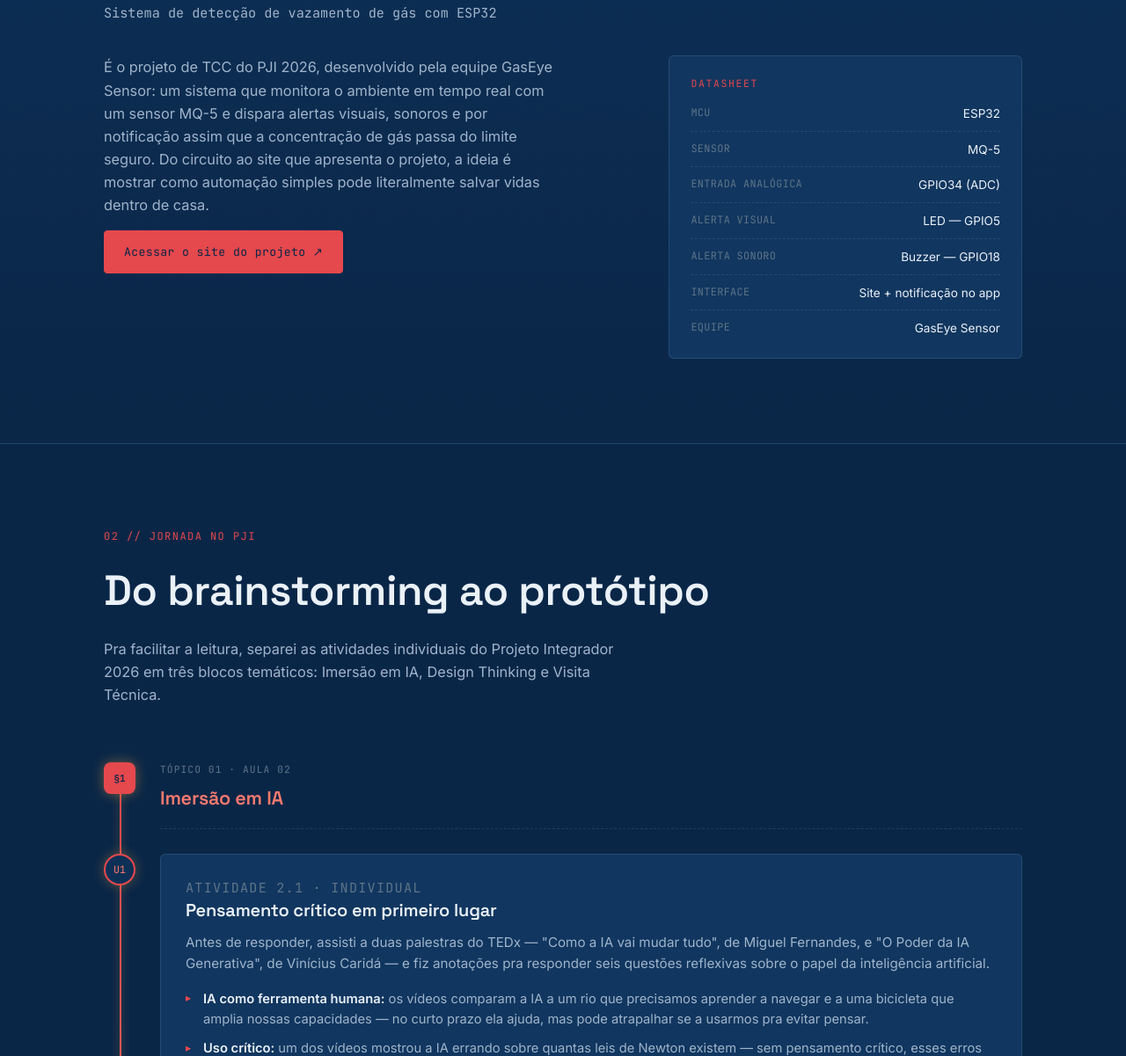
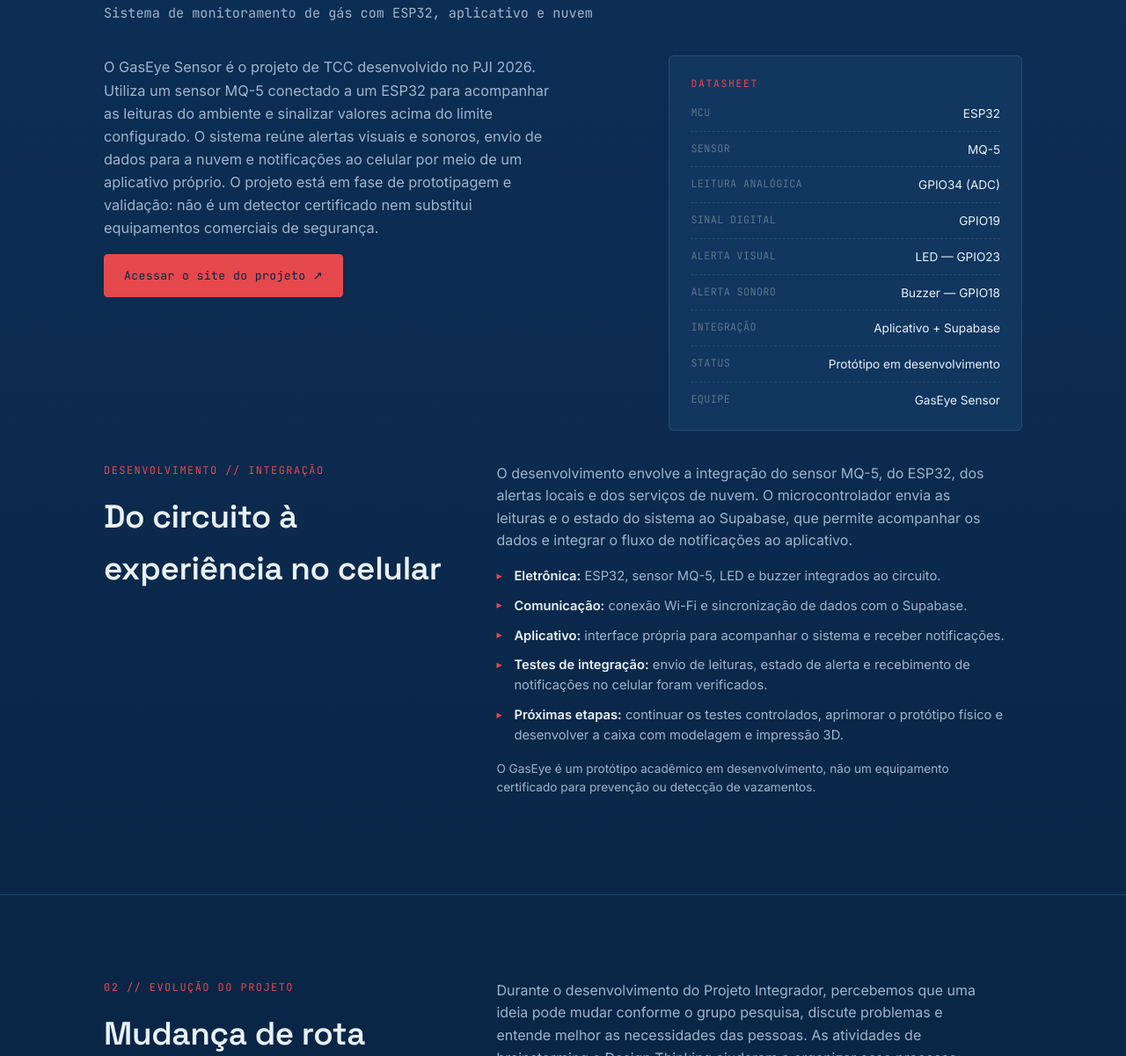
Before and after one commit to hypigames/Portfolio, a plain HTML site: page index.html in a window 1280 px wide. Shown: the part 1599-2800 px from the top of the page at 88% size. Drawn offline with Linux system fonts and the light colour scheme.

Commit message:
Update index.html

```diff
--- a/index.html
+++ b/index.html
@@ -603,6 +603,7 @@
       <nav class="nav-links">
         <a href="#sobre">Sobre</a>
         <a href="#projeto">Projeto</a>
+        <a href="#mudanca-rota">Mudança de rota</a>
         <a href="#jornada">Jornada</a>
         <a href="https://gas-eye.vercel.app/" target="_blank" rel="noopener" class="nav-cta">Gas Eye Sensor ↗</a>
       </nav>
@@ -671,26 +672,71 @@
         <p class="eyebrow mono reveal">01 // PROJETO EM DESTAQUE</p>
         <div class="projeto-head reveal">
           <h2>Gas Eye Sensor</h2>
-          <p class="projeto-sub">Sistema de detecção de vazamento de gás com ESP32</p>
+          <p class="projeto-sub">Sistema de monitoramento de gás com ESP32, aplicativo e nuvem</p>
         </div>
 
         <div class="projeto-grid">
           <div class="projeto-text reveal">
-            <p>É o projeto de TCC do PJI 2026, desenvolvido pela equipe GasEye Sensor: um sistema que monitora o ambiente em tempo real com um sensor MQ-5 e dispara alertas visuais, sonoros e por notificação assim que a concentração de gás passa do limite seguro. Do circuito ao site que apresenta o projeto, a ideia é mostrar como automação simples pode literalmente salvar vidas dentro de casa.</p>
-            <a href="https://gas-eye.app/" target="_blank" rel="noopener" class="btn btn-primary">Acessar o site do projeto ↗</a>
+            <p>O GasEye Sensor é o projeto de TCC desenvolvido no PJI 2026. Utiliza um sensor MQ-5 conectado a um ESP32 para acompanhar as leituras do ambiente e sinalizar valores acima do limite configurado. O sistema reúne alertas visuais e sonoros, envio de dados para a nuvem e notificações ao celular por meio de um aplicativo próprio. O projeto está em fase de prototipagem e validação: não é um detector certificado nem substitui equipamentos comerciais de segurança.</p>
+            <a href="https://gas-eye.vercel.app/" target="_blank" rel="noopener" class="btn btn-primary">Acessar o site do projeto ↗</a>
           </div>
           <div class="datasheet reveal">
             <p class="datasheet-title mono">DATASHEET</p>
             <dl>
               <div class="row"><dt>MCU</dt><dd>ESP32</dd></div>
               <div class="row"><dt>SENSOR</dt><dd>MQ-5</dd></div>
-              <div class="row"><dt>ENTRADA ANALÓGICA</dt><dd>GPIO34 (ADC)</dd></div>
-              <div class="row"><dt>ALERTA VISUAL</dt><dd>LED — GPIO5</dd></div>
+              <div class="row"><dt>LEITURA ANALÓGICA</dt><dd>GPIO34 (ADC)</dd></div>
+              <div class="row"><dt>SINAL DIGITAL</dt><dd>GPIO19</dd></div>
+              <div class="row"><dt>ALERTA VISUAL</dt><dd>LED — GPIO23</dd></div>
               <div class="row"><dt>ALERTA SONORO</dt><dd>Buzzer — GPIO18</dd></div>
-              <div class="row"><dt>INTERFACE</dt><dd>Site + notificação no app</dd></div>
+              <div class="row"><dt>INTEGRAÇÃO</dt><dd>Aplicativo + Supabase</dd></div>
+              <div class="row"><dt>STATUS</dt><dd>Protótipo em desenvolvimento</dd></div>
               <div class="row"><dt>EQUIPE</dt><dd>GasEye Sensor</dd></div>
             </dl>
           </div>
+        </div>
+
+        <div class="section-inner" style="padding:36px 0 0;">
+          <div class="two-col">
+            <div class="col-label reveal">
+              <p class="eyebrow mono">DESENVOLVIMENTO // INTEGRAÇÃO</p>
+              <h2>Do circuito à experiência no celular</h2>
+            </div>
+            <div class="col-content reveal">
+              <p>O desenvolvimento envolve a integração do sensor MQ-5, do ESP32, dos alertas locais e dos serviços de nuvem. O microcontrolador envia as leituras e o estado do sistema ao Supabase, que permite acompanhar os dados e integrar o fluxo de notificações ao aplicativo.</p>
+              <ul class="node-list">
+                <li><strong>Eletrônica:</strong> ESP32, sensor MQ-5, LED e buzzer integrados ao circuito.</li>
+                <li><strong>Comunicação:</strong> conexão Wi-Fi e sincronização de dados com o Supabase.</li>
+                <li><strong>Aplicativo:</strong> interface própria para acompanhar o sistema e receber notificações.</li>
+                <li><strong>Testes de integração:</strong> envio de leituras, estado de alerta e recebimento de notificações no celular foram verificados.</li>
+                <li><strong>Próximas etapas:</strong> continuar os testes controlados, aprimorar o protótipo físico e desenvolver a caixa com modelagem e impressão 3D.</li>
+              </ul>
+              <p style="margin-top:16px;font-size:0.85rem;">O GasEye é um protótipo acadêmico em desenvolvimento, não um equipamento certificado para prevenção ou detecção de vazamentos.</p>
+            </div>
+          </div>
+        </div>
+      </div>
+    </section>
+
+    <!-- ===================== MUDANÇA DE ROTA ===================== -->
+    <section id="mudanca-rota" class="section">
+      <div class="section-inner two-col">
+        <div class="col-label reveal">
+          <p class="eyebrow mono">02 // EVOLUÇÃO DO PROJETO</p>
+          <h2>Mudança de rota</h2>
+        </div>
+        <div class="col-content reveal">
+          <p>Durante o desenvolvimento do Projeto Integrador, percebemos que uma ideia pode mudar conforme o grupo pesquisa, discute problemas e entende melhor as necessidades das pessoas. As atividades de brainstorming e Design Thinking ajudaram a organizar esse processo: primeiro, observar o problema; depois, avaliar possibilidades e pensar em uma solução que pudesse ser construída e testada.</p>
+          <p>Foi nesse caminho que o foco do nosso trabalho se direcionou para o <strong>GasEye Sensor</strong>: um protótipo de monitoramento de gás que utiliza o sensor MQ-5 e um ESP32. A proposta é acompanhar as leituras do sensor e, quando o valor ultrapassa o limite configurado no projeto, sinalizar a condição por meio de alertas locais e de uma notificação enviada ao celular.</p>
+          <p>A mudança de direção também ampliou o desafio técnico. Além de montar o circuito, foi necessário desenvolver a comunicação Wi-Fi, integrar o envio de dados ao Supabase e criar um aplicativo próprio para acompanhar o sistema e receber notificações. Assim, o TCC passou a reunir eletrônica, programação, desenvolvimento de software e prototipagem física em uma única solução.</p>
+          <ul class="node-list">
+            <li><strong>Nova direção:</strong> desenvolver um sistema de monitoramento de gás com ESP32 e MQ-5.</li>
+            <li><strong>Integração:</strong> conectar hardware, aplicativo e serviços em nuvem.</li>
+            <li><strong>Validação:</strong> verificar a comunicação, o envio de leituras e o recebimento de notificações por testes controlados.</li>
+            <li><strong>Continuidade:</strong> aprimorar o protótipo físico e preparar uma caixa própria, com modelagem e impressão 3D.</li>
+          </ul>
+          <p style="margin-top:18px;">Essa mudança representa a evolução do trabalho: saímos da exploração de possibilidades e passamos a desenvolver uma solução concreta, que ainda está em fase de prototipagem e validação.</p>
+          <p style="font-size:0.85rem;">O GasEye é um projeto acadêmico em desenvolvimento e não substitui detectores certificados nem equipamentos de segurança.</p>
         </div>
       </div>
     </section>
@@ -698,7 +744,7 @@
     <!-- ===================== JORNADA / TIMELINE ===================== -->
     <section id="jornada" class="section jornada">
       <div class="section-inner">
-        <p class="eyebrow mono reveal">02 // JORNADA NO PJI</p>
+        <p class="eyebrow mono reveal">03 // JORNADA NO PJI</p>
         <h2 class="reveal">Do brainstorming ao protótipo</h2>
         <p class="jornada-intro reveal">Pra facilitar a leitura, separei as atividades individuais do Projeto Integrador 2026 em três blocos temáticos: Imersão em IA, Design Thinking e Visita Técnica.</p>
 
@@ -844,7 +890,7 @@
     <div class="footer-inner">
       <p class="mono">PORTFÓLIO PESSOAL · PJI 2026</p>
       <p>Curso Técnico em Automação Industrial — IFSP, Campus Hortolândia</p>
-      <a href="https://gas-eye.app//" target="_blank" rel="noopener">Gas Eye Sensor ↗</a>
+      <a href="https://gas-eye.vercel.app/" target="_blank" rel="noopener">Gas Eye Sensor ↗</a>
       <p class="copyright">© 2026 Matheus Alves da Silva</p>
     </div>
   </footer>
```
